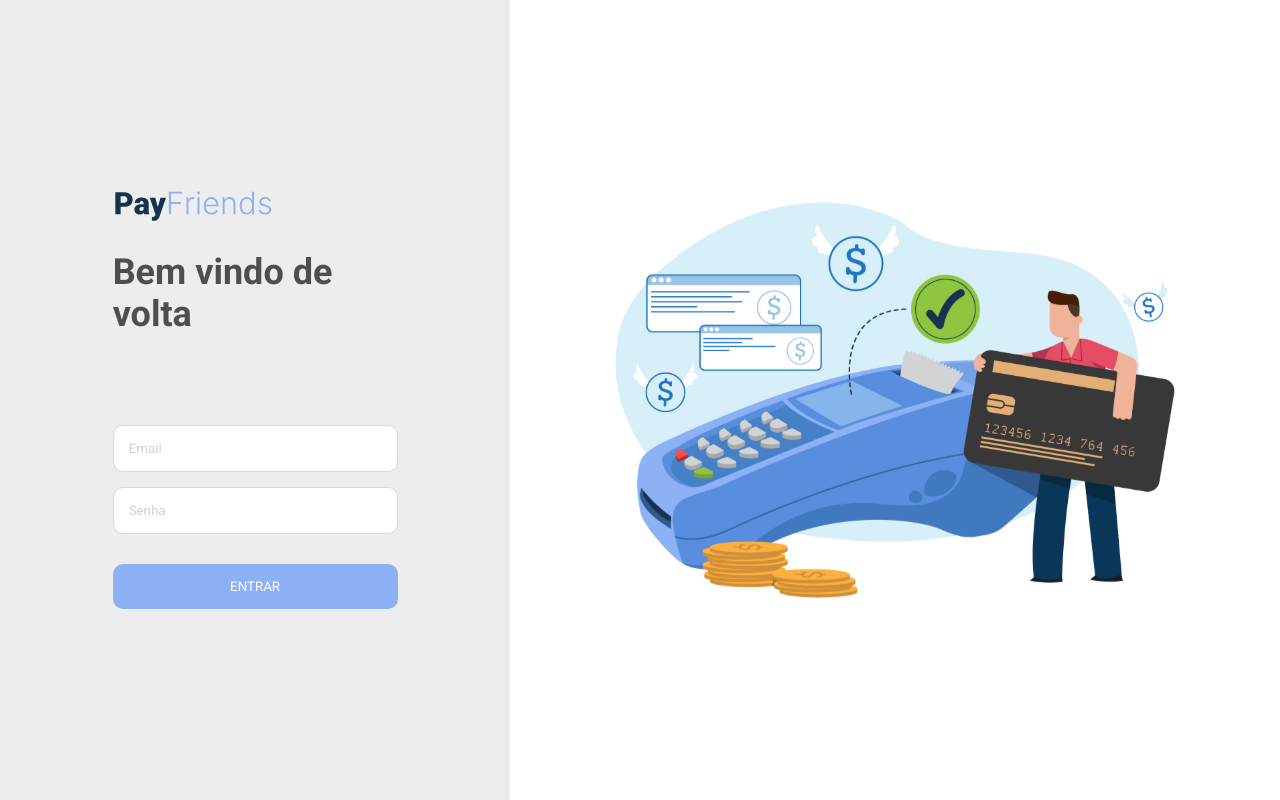
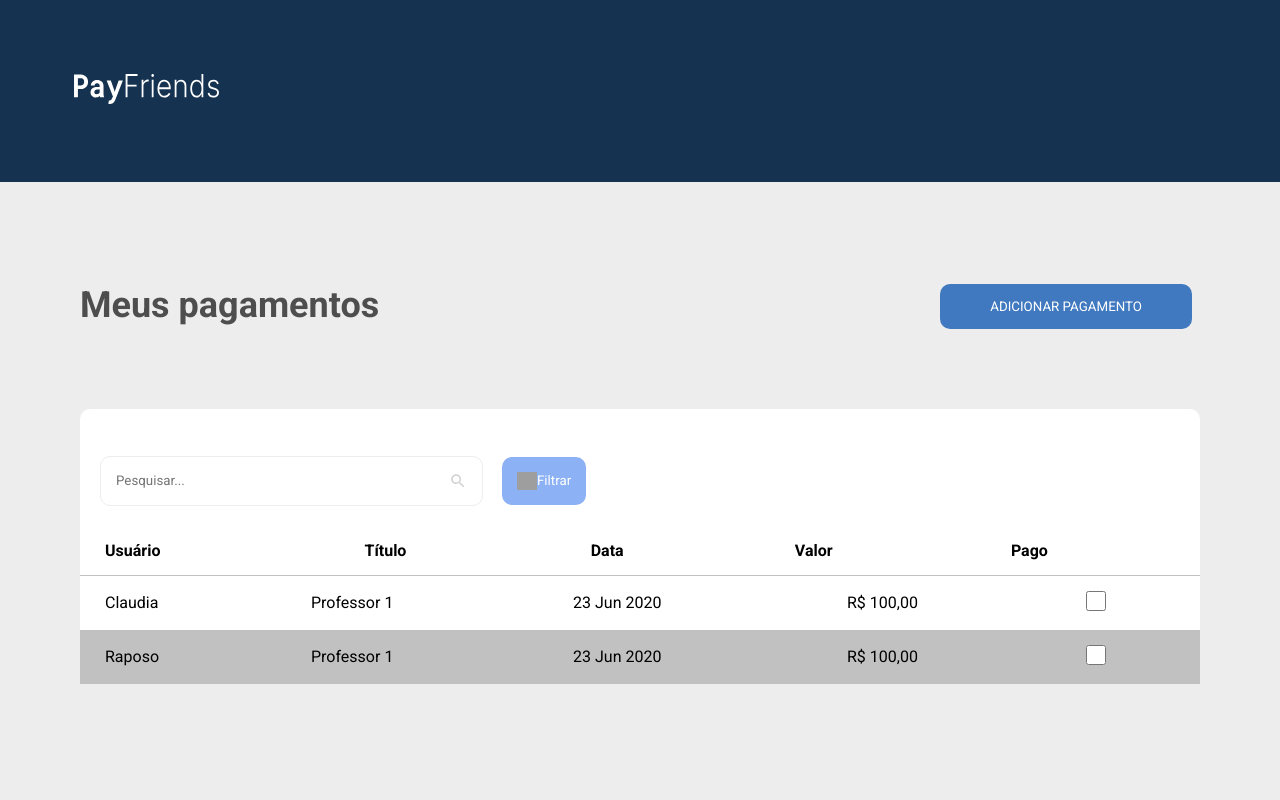
Before and after one commit to joelmirmanoel/pay-friends, a React (Create React App) app: page / in a window 1280 px wide. Built offline with nearby package versions, Linux system fonts and the light colour scheme; grey boxes are pictures that could not be loaded.

Commit message:
criação da barra de pesquisa

```diff
--- a/package.json
+++ b/package.json
@@ -3,6 +3,11 @@
   "version": "0.1.0",
   "private": true,
   "dependencies": {
+    "@emotion/react": "^11.14.0",
+    "@emotion/styled": "^11.14.0",
+    "@mui/icons-material": "^6.2.0",
+    "@mui/material": "^6.2.0",
+    "@mui/styled-engine-sc": "^6.2.0",
     "@testing-library/jest-dom": "^5.17.0",
     "@testing-library/react": "^13.4.0",
     "@testing-library/user-event": "^13.5.0",
--- a/public/index.html
+++ b/public/index.html
@@ -6,6 +6,8 @@
     <link rel="preconnect" href="https://fonts.gstatic.com" crossorigin>
     <link href="https://fonts.googleapis.com/css2?family=Roboto:wght@300;400;500;700;900&display=swap" rel="stylesheet">
     <title>Pay Friends</title>
+    <link href="https://cdnjs.cloudflare.com/ajax/libs/font-awesome/6.7.1/css/all.min.css" rel="stylesheet">
+
   </head>
   <body>
     <noscript>You need to enable JavaScript to run this app.</noscript>
--- a/src/App.tsx
+++ b/src/App.tsx
@@ -7,7 +7,7 @@ function App() {
   return (
     <>
       <GlobalStyles />
-      {isLogin ? <Home /> : <Login setIsLogin={setIsLogin} />}
+      {true ? <Home /> : <Login setIsLogin={setIsLogin} />}
     </>
   );
 }
--- a/src/pages/home/index.tsx
+++ b/src/pages/home/index.tsx
@@ -1,9 +1,24 @@
-import { Container, Header, Content, Title, Box } from './styled';
+import {
+  Container,
+  Header,
+  Content,
+  Title,
+  Box,
+  Table,
+  ContentRowImpar,
+  ContentRowPar,
+  TableHeaderContent,
+  Checkbox,
+  Linha,
+  Busca,
+  Lupa,
+  ButtonAdd,
+  Buttonfilter,
+  ContentFilter,
+} from './styled';
 import logoWhite from '../../assets/PayFriendsWhite.svg';
 import Vector from '../../assets/Vector.svg';
-import Pago from '../../assets/Pago.svg';
-import Select from '../../assets/Rectangle.svg';
-import { Image, Button, Input } from '../../components';
+import { Image } from '../../components';
 
 export function Home() {
   return (
@@ -13,47 +28,57 @@ export function Home() {
       </Header>
       <Content>
         <Title>Meus pagamentos</Title>
-        <Button style={{ background: '#4079C0', paddingLeft: 50, paddingRight: 50 }}>ADICIONAR PAGAMENTO</Button>
+        <ButtonAdd>ADICIONAR PAGAMENTO</ButtonAdd>
       </Content>
       <Box>
-        <div style={{ alignItems: 'center', display: 'flex', flexDirection: 'row' }}>
-          <Input isError={false} style={{ width: 333 }} placeholder="Pesquisar por usuário" />
-          <Button style={{ marginLeft: 19, alignItems: 'center', display: 'flex' }}>
-            {' '}
+        <ContentFilter>
+          <Busca>
+            <input placeholder="Pesquisar..." />
+            <Lupa />
+          </Busca>
+
+          <Buttonfilter>
             <Image src={Vector} alt="PayFriends" width={20} height={18} /> Filtrar
-          </Button>
-        </div>
-        <table>
+          </Buttonfilter>
+        </ContentFilter>
+
+        <Table>
           <thead>
             <tr>
-              <th>Usuário</th>
-              <th>Título</th>
-              <th>Data</th>
-              <th>Valor</th>
-              <th>Pago</th>
+              <TableHeaderContent>Usuário</TableHeaderContent>
+              <TableHeaderContent>Título</TableHeaderContent>
+              <TableHeaderContent>Data</TableHeaderContent>
+              <TableHeaderContent>Valor</TableHeaderContent>
+              <TableHeaderContent>Pago</TableHeaderContent>
             </tr>
           </thead>
+        </Table>
 
+        <Linha />
+
+        <Table>
           <tbody>
-            <td>Claudia</td>
-            <td>Professor 1</td>
-            <td>23 Jun 2020</td>
-            <td>R$ 100,00</td>
-            <td>
-              <Image src={Pago} alt="PayFriends" width={20} height={20} style={{ background: '#4079C0' }} />
-            </td>
+            <tr>
+              <ContentRowImpar>Claudia</ContentRowImpar>
+              <ContentRowImpar>Professor 1</ContentRowImpar>
+              <ContentRowImpar>23 Jun 2020</ContentRowImpar>
+              <ContentRowImpar>R$ 100,00</ContentRowImpar>
+              <ContentRowImpar>
+                <Checkbox type="checkbox" />
+              </ContentRowImpar>
+            </tr>
+
+            <tr style={{ background: '#c1c1c1' }}>
+              <ContentRowPar>Raposo</ContentRowPar>
+              <ContentRowPar>Professor 1</ContentRowPar>
+              <ContentRowPar>23 Jun 2020</ContentRowPar>
+              <ContentRowPar>R$ 100,00</ContentRowPar>
+              <ContentRowPar>
+                <Checkbox type="checkbox" />
+              </ContentRowPar>
+            </tr>
           </tbody>
-
-          <tbody style={{ marginLeft: 27, marginRight: 27 }}>
-            <td>Claudia</td>
-            <td>Professor 2</td>
-            <td>23 Jun 2020</td>
-            <td>R$ 100,00</td>
-            <td>
-              <Image src={Select} alt="PayFriends" width={20} height={20} />
-            </td>
-          </tbody>
-        </table>
+        </Table>
       </Box>
     </Container>
   );
--- a/src/pages/home/styled.ts
+++ b/src/pages/home/styled.ts
@@ -1,7 +1,10 @@
 import styled from 'styled-components';
+import SearchIcon from '@mui/icons-material/Search';
+import { Button } from '../../components';
 
 export const Container = styled.div`
   width: 100%;
+  height: 100vh;
   background: #ededed;
 `;
 
@@ -36,35 +39,90 @@ export const Box = styled.div`
   padding-top: 27px;
   border-radius: 10px;
   //padding-left: 27px;
+`;
 
-  table {
-    width: 100%;
-    //padding-left: 27px;
-    padding-top: 30px;
-    padding-bottom: 21px;
-    border-spacing: 0;
+export const Table = styled.table`
+  min-width: 100%;
+  /* margin-left: 20px; */
+  border-spacing: 0;
+  text-align: start;
+`;
 
-    th {
-      font-family: 'Roboto';
-      font-size: 24px;
-      font-weight: 400;
-      text-align: left;
-    }
+export const TableHeaderContent = styled.th`
+  text-align: start;
+  padding: 15px 25px;
+`;
+
+export const ContentRowImpar = styled.td`
+  background: #fff;
+  padding: 15px 25px;
+`;
+
+export const ContentRowPar = styled.td`
+  background: #c1c1c1;
+  padding: 15px 25px;
+`;
+
+export const Checkbox = styled.input`
+  width: 20px;
+  height: 20px;
+  /* accent-color: #8cb1f5; */
+  background-color: #000;
+  border: 1px solid red;
+`;
+export const Linha = styled.div`
+  width: 100%;
+  height: 1px;
+  //display: flex;
+  background: #c1c1c1;
+  margin: 0;
+  border: 0;
+`;
+
+export const Busca = styled.div`
+  border-color: #ededed;
+  background: #ffffff;
+  padding: 15px;
+  border-radius: 10px;
+  border: 1px solid #ededed;
+  outline: none;
+  display: flex;
+  align-items: center;
+
+  input {
+    border: none;
+    outline: none;
+    width: 333px;
+    background-color: transparent;
   }
 
-  tbody {
-    //width: 100%;
-    //padding-top: 30px;
-    //padding-bottom: 21px;
-
-    td {
-      font-family: 'Roboto';
-      font-size: 20px;
-      font-weight: 400;
-      text-align: left;
-      padding-top: 30px;
-      padding-bottom: 21px;
-      background: #ffffff;
-    }
+  &::placeholder {
+    color: #d1d1d1;
   }
 `;
+
+export const Lupa = styled(SearchIcon).attrs({
+  sx: { fontSize: 18 },
+})`
+  color: #d1d1d1;
+  //font-size: 18px;
+`;
+
+export const ButtonAdd = styled(Button)`
+  background: #4079c0;
+  padding-left: 50px;
+  padding-right: 50px;
+`;
+
+export const Buttonfilter = styled(Button)`
+  margin-left: 19px;
+  align-items: center;
+  display: flex;
+`;
+
+export const ContentFilter = styled.div`
+  align-items: center;
+  display: flex;
+  flex-direction: row;
+  padding: 20px;
+`;
```
Also changed, not shown: 1 other file (tests, documents, lock files or other folders).
